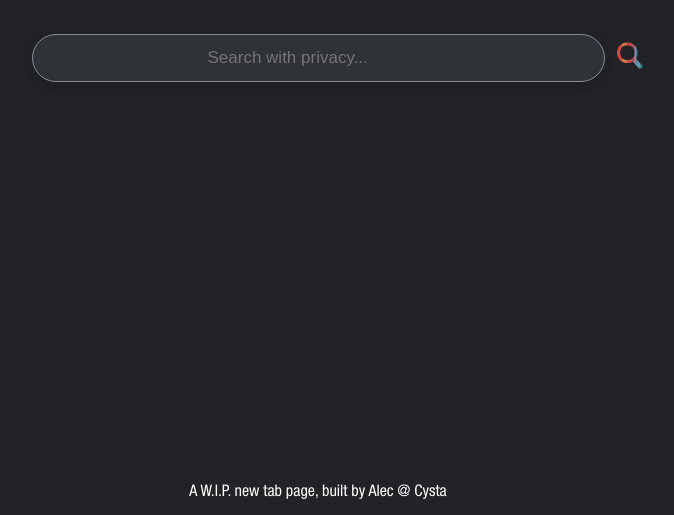
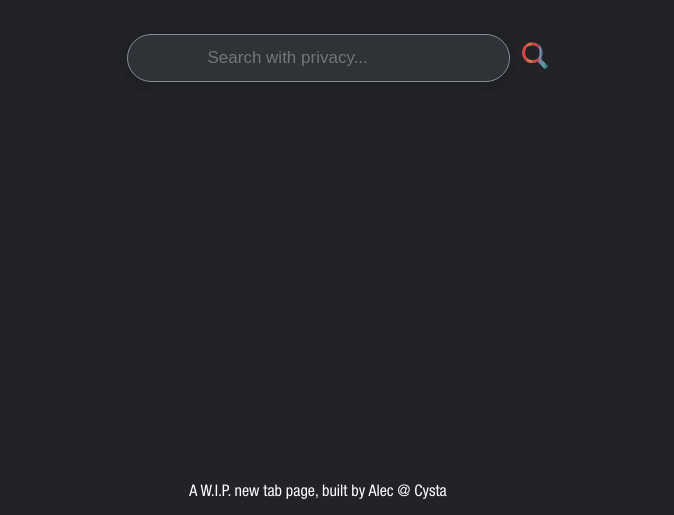
Before and after one commit to A13ccc/New-Tab, a plain HTML site: page index.html in a window 1280 px wide. Shown: the part 466-981 px from the top of the page, without its empty margins (322-996 px from the left). Drawn offline with Linux system fonts and the light colour scheme.

Commit message:
Nevermind this is fun

```diff
--- a/style.css
+++ b/style.css
@@ -58,7 +58,7 @@ body {
     color: white;
     background-color: #2f3237;
     border-radius: 30px;
-    padding: 13px 175px;
+    padding: 13px 80px;
     font-size: 17px;
     margin-right: 0px;
     transition: box-shadow .2s ease,color .3s ease;
```
